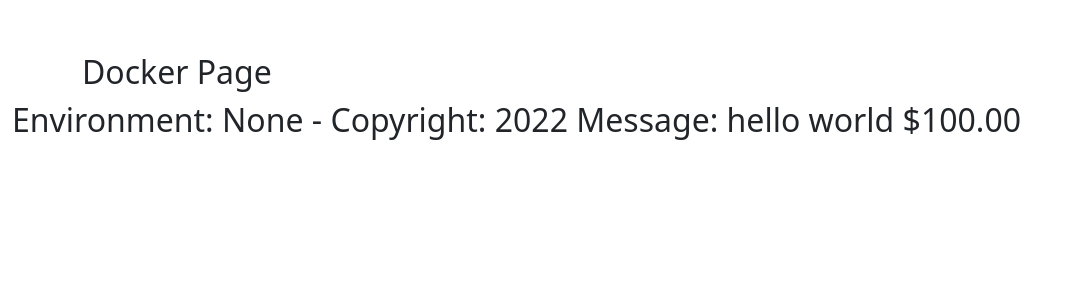
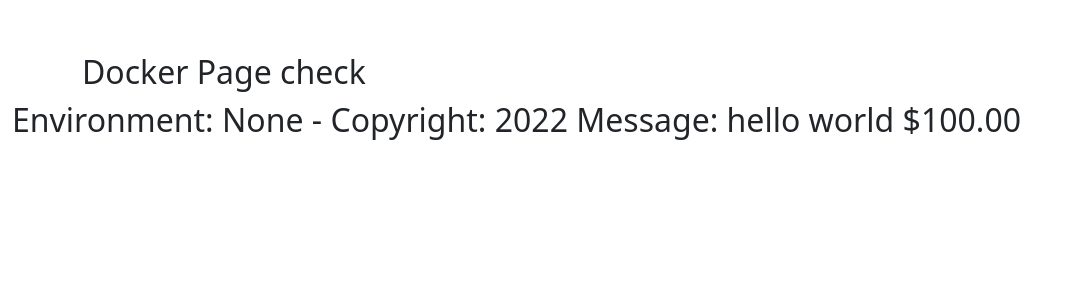
Before and after one commit to jtn24-NJIT/CalculatorTest, a Flask app: page /Docker in a window 1280 px wide. Shown: the part 128-428 px from the top of the page, without its empty margins (0-1068 px from the left). Run offline with Flask 2, Linux system fonts and the light colour scheme.

Commit message:
Minor change of Docker.html

```diff
--- a/app/simple_pages/templates/Docker.html
+++ b/app/simple_pages/templates/Docker.html
@@ -1,4 +1,4 @@
 {% extends "base.html" %}
 {% block content %}
-    Docker Page
+    Docker Page check
 {% endblock %}
```
Also changed, not shown: tests/simple_pages_test.py (+1 -1 lines).
